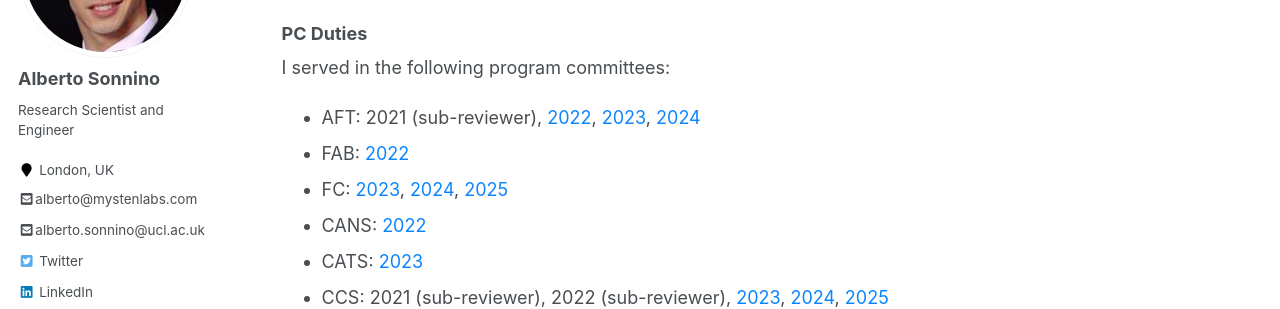
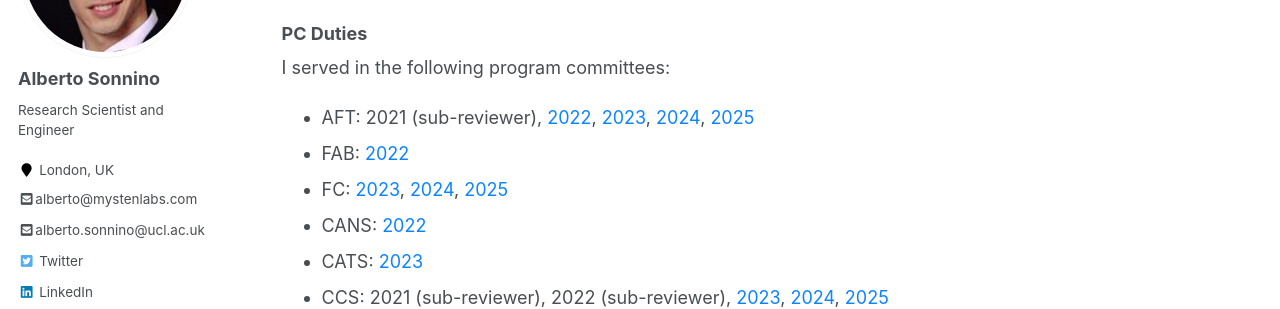
Before and after one commit to asonnino/asonnino.github.io, a Jekyll site: the page built from _pages/academia.md, in a window 1280 px wide and 900 px high, scrolled down 1449 px. Shown: the part 153-462 px from the top of the window. Built offline with Jekyll 4.4.1, drawn with Linux system fonts in a browser that asks for light colours.

Commit message:
feat: Update PC duties

```diff
--- a/_pages/academia.md
+++ b/_pages/academia.md
@@ -59,7 +59,7 @@ I Advised or co-advised the following interns.
 
 I served in the following program committees:
 
-- AFT: 2021 (sub-reviewer), [2022](https://aft22.hotcrp.com/users/pc), [2023](https://aftconf.github.io/aft23/committees.html), [2024](https://aftconf.github.io/aft24/committees.html)
+- AFT: 2021 (sub-reviewer), [2022](https://aft22.hotcrp.com/users/pc), [2023](https://aftconf.github.io/aft23/committees.html), [2024](https://aftconf.github.io/aft24/committees.html), [2025](https://aftconf.github.io/aft25/committees.html)
 - FAB: [2022](https://fab22.hotcrp.com/users/pc)
 - FC: [2023](https://fc23.ifca.ai/cfp.html), [2024](https://fc24.ifca.ai/cfp.html), [2025]()
 - CANS: [2022](https://www.cans2022.com/committees.php)
```
